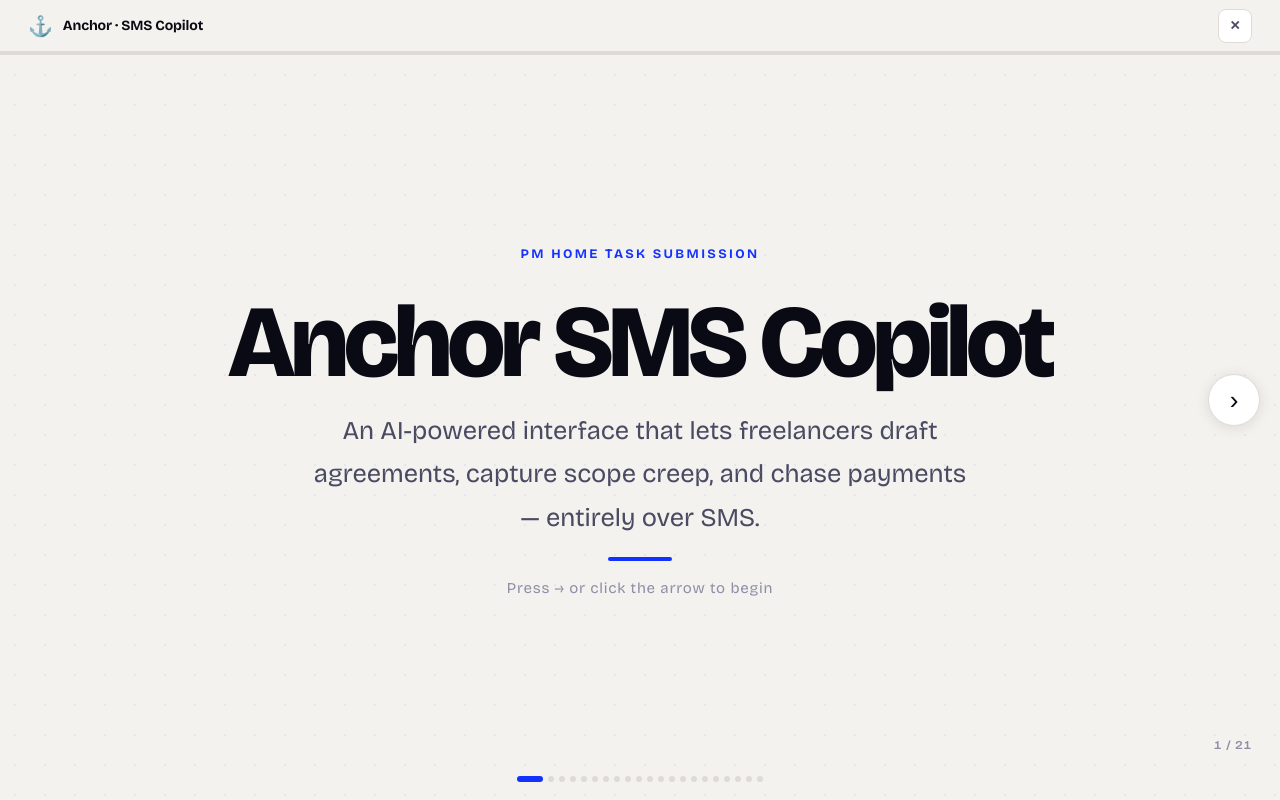
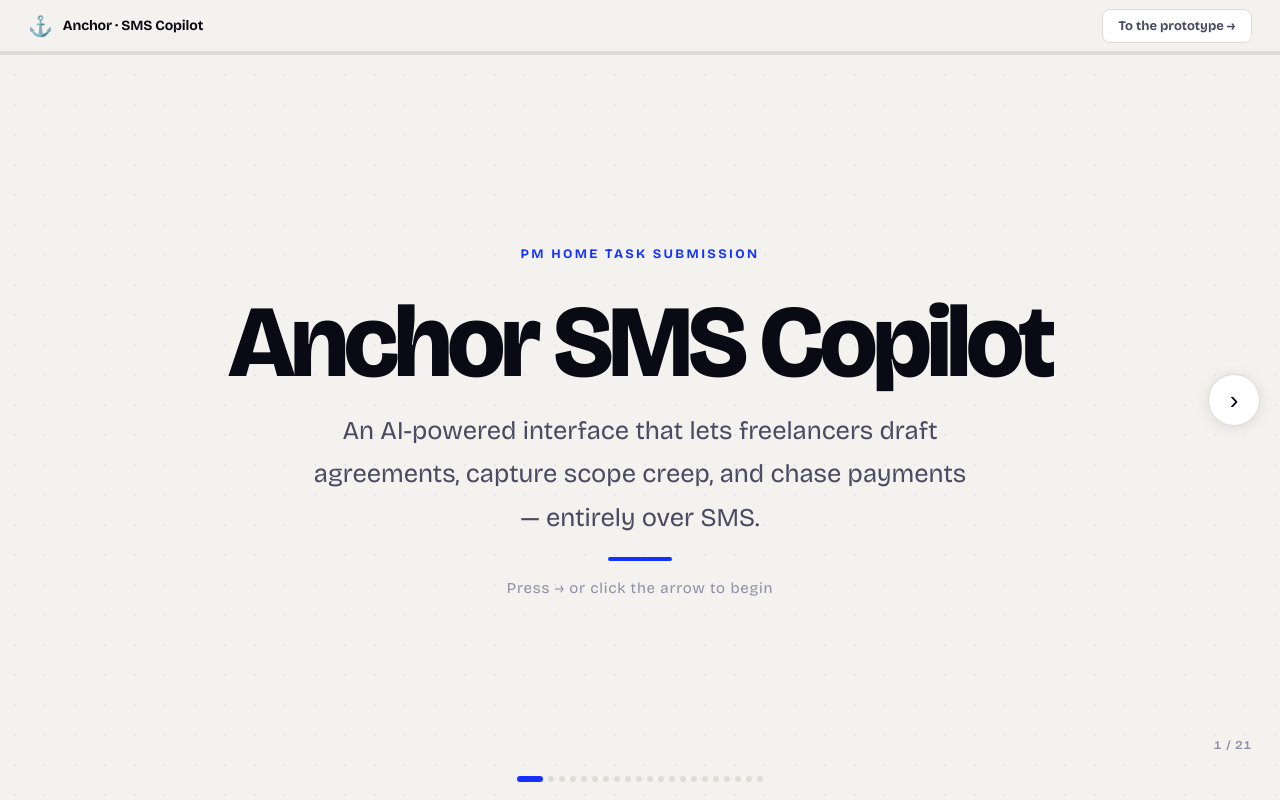
Before and after one commit to RevaDag/anchor-sms-copilot, a React (Vite) app in the folder prototype/: page /presentation in a window 1280 px wide. Built offline with nearby package versions, Linux system fonts and the light colour scheme; the HTML template or start-up script is replaced by a standard one.

Commit message:
prototype page

```diff
--- a/prototype/src/pages/PresentationPage.css
+++ b/prototype/src/pages/PresentationPage.css
@@ -63,11 +63,11 @@
   font-size: 13px;
   font-weight: 700;
   text-decoration: none;
-  width: 34px;
+  padding: 0 16px;
   height: 34px;
   display: flex;
   align-items: center;
-  justify-content: center;
+  white-space: nowrap;
   border-radius: 8px;
   border: 1.5px solid var(--pres-border);
   background: var(--pres-surface);
--- a/prototype/src/pages/PresentationPage.jsx
+++ b/prototype/src/pages/PresentationPage.jsx
@@ -30,7 +30,7 @@
           <span>⚓</span>
           <span>Anchor · SMS Copilot</span>
         </div>
-        <Link to="/prototype" className="pres-exit" title="Launch prototype (Esc)">✕</Link>
+        <Link to="/prototype" className="pres-exit">To the prototype →</Link>
       </header>
 
       <div className="pres-progress-track">
```
